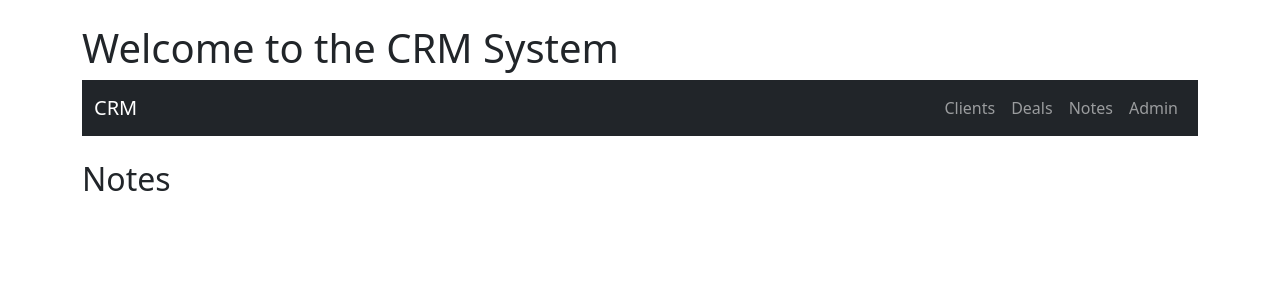
After one commit to lisarivn/crm-system, a Django app: page /notes/ in a window 1280 px wide. The commit adds this page. Shown: the top 300 px of the page. Run offline with Django 5.2, Linux system fonts and the light colour scheme.

Commit message:
Add base templates and Bootstrap layout for notes

```diff
--- /dev/null
+++ b/apps/notes/templates/notes/notes_list.html
@@ -0,0 +1,7 @@
+{% extends "base.html" %}
+
+{% block content %}
+
+<h2>Notes</h2>
+
+{% endblock %}
--- /dev/null
+++ b/apps/notes/urls.py
@@ -0,0 +1,7 @@
+from django.urls import path
+from .views import notes_list
+
+urlpatterns = [
+    # if the user goes to /notes/ it will show the notes list
+    path("", notes_list),
+]
--- /dev/null
+++ b/apps/notes/views.py
@@ -0,0 +1,8 @@
+from django.shortcuts import render
+from .models import Notes
+
+# get notes list
+def notes_list(request):
+    # render HTML template with notes data
+    notes = Notes.objects.all()
+    return render(request, "notes/notes_list.html")
--- a/config/urls.py
+++ b/config/urls.py
@@ -21,4 +21,5 @@ urlpatterns = [
     path("admin/", admin.site.urls), # admin panel url
     path("clients/", include("apps.clients.urls")), # all urls from clients app will be under /clients/ path
     path("deals/", include("apps.deals.urls")), # all urls from deals app will be under /deals/ path
+    path("notes/", include("apps.notes.urls")), # all urls from notes app will be under /notes/ path
 ]
--- a/templates/base.html
+++ b/templates/base.html
@@ -20,6 +20,7 @@
             <div class="navbar-nav">
                 <a class="nav-link" href="/clients/">Clients</a>
                 <a class="nav-link" href="/deals/">Deals</a>
+                 <a class="nav-link" href="/notes/">Notes</a>
                 <a class="nav-link" href="/admin/">Admin</a>
             </div>
 
```
